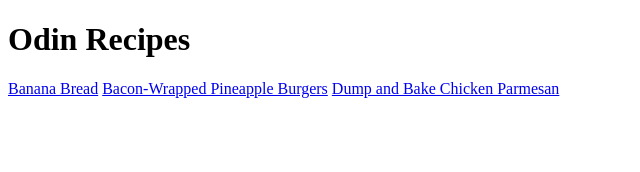
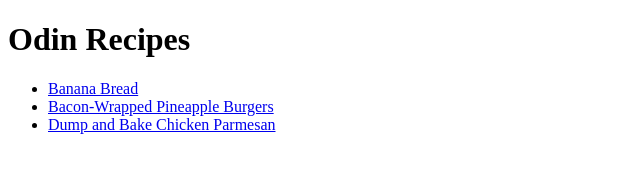
Before and after one commit to colin-intj/odin-recipes, a plain HTML site: page index.html in a window 1280 px wide. Shown: the whole page, without its empty margins (0-640 px from the left). Drawn offline with Linux system fonts and the light colour scheme.

Commit message:
Place links in an unordered list

```diff
--- a/index.html
+++ b/index.html
@@ -7,9 +7,12 @@
   </head>
   <body>
     <h1>Odin Recipes</h1>
-    <a href="./recipes/banana-bread.html">Banana Bread</a>
-    <a href="./recipes/bacon-pine-burger.html">Bacon-Wrapped Pineapple
-      Burgers</a>
-    <a href="./recipes/chicken-parm.html">Dump and Bake Chicken Parmesan</a>
+    <ul>
+      <li><a href="./recipes/banana-bread.html">Banana Bread</a></li>
+      <li><a href="./recipes/bacon-pine-burger.html">Bacon-Wrapped Pineapple
+          Burgers</a></li>
+      <li><a href="./recipes/chicken-parm.html">Dump and Bake Chicken
+          Parmesan</a></li>
+    </ul>
   </body>
 </html>
```
